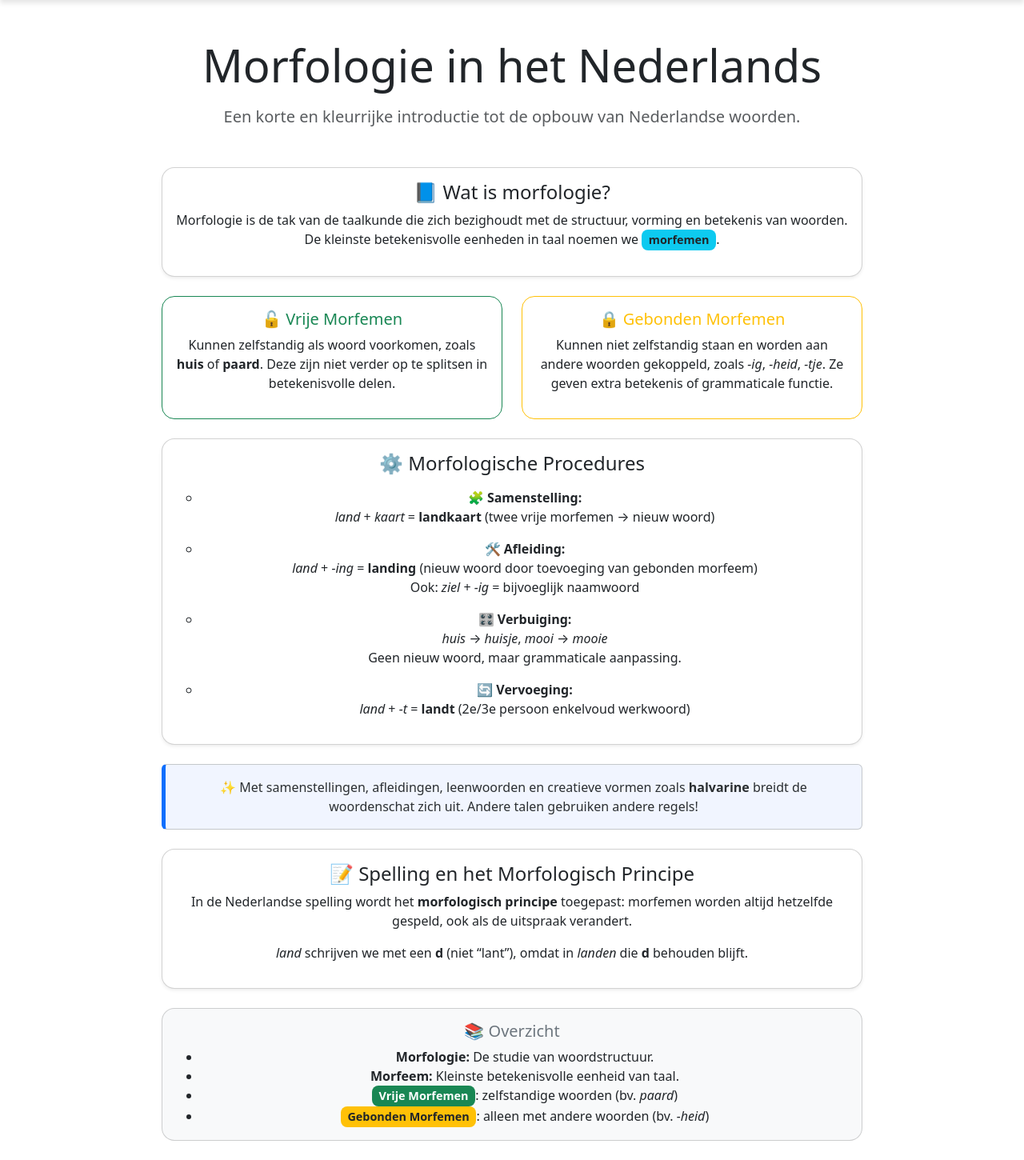
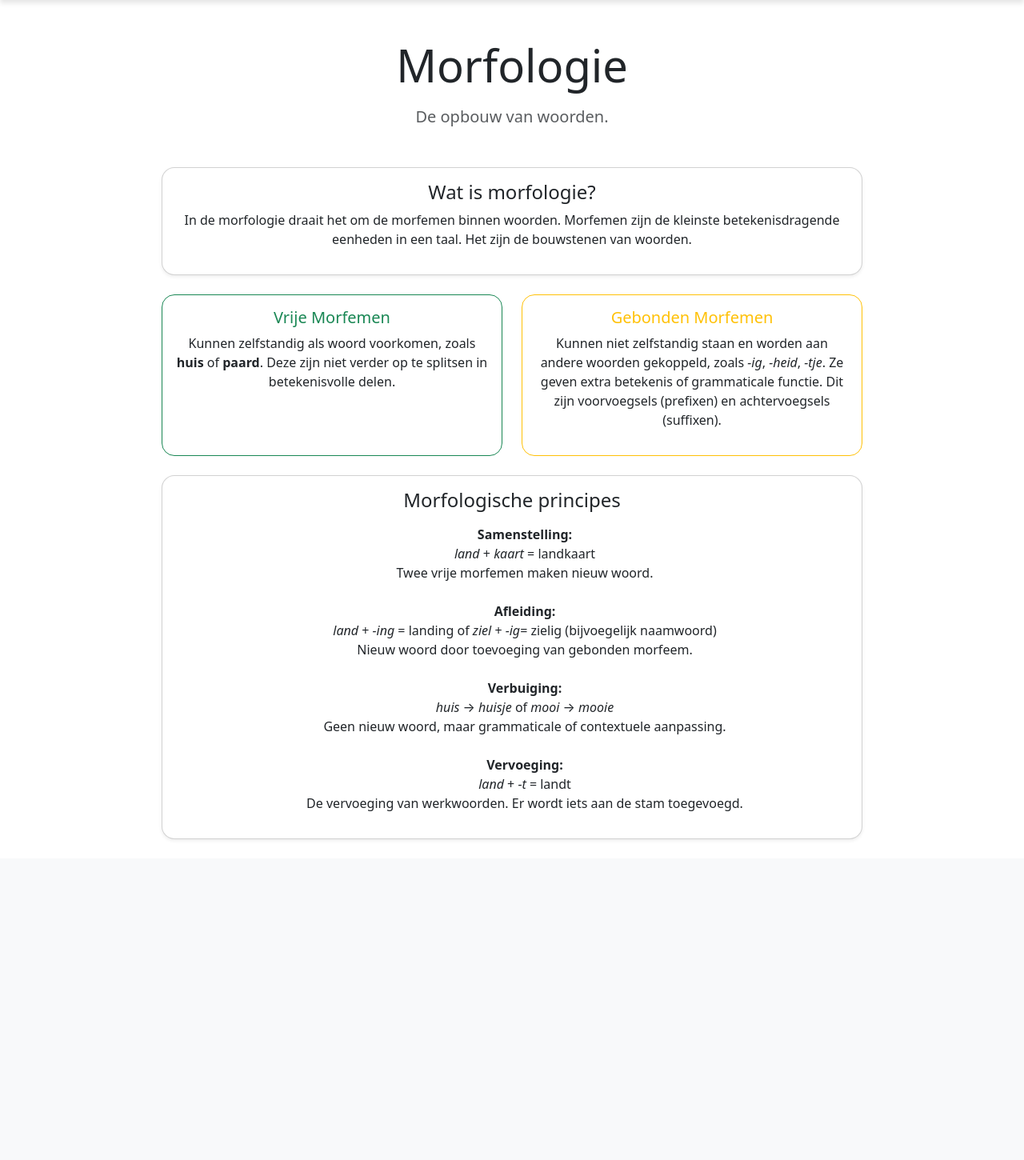
Before and after one commit to teauteau/morphology, a Django app: page /summary/ in a window 1280 px wide. Shown: the part 119-1569 px from the top of the page at 80% size. After the commit the page ends 1168 px from the top, so only its background shows below. Run offline with Django 5.2, Linux system fonts and the light colour scheme.

Commit message:
Updated texts

```diff
--- a/MorphoAi/webapp/templates/webapp/help.html
+++ b/MorphoAi/webapp/templates/webapp/help.html
@@ -6,7 +6,7 @@
     <!-- <script src="https://cdn.jsdelivr.net/npm/bootstrap@5.3.3/dist/js/bootstrap.bundle.min.js"></script> -->
 <div class="container mt-5 text-center mb-4">
     <h1 class="display-4">Veelgestelde vragen</h1>
-    <p class="lead text-muted">Hier vindt u antwoorden op de meest gestelde vragen over MorKI.</p>
+    <p class="lead text-muted">Hier vindt u de antwoorden op de meest gestelde vragen over MorKI.</p>
     <div class="accordion mt-4" id="faqAccordion">
         <div class="accordion-item">
             <h2 class="accordion-header">
@@ -110,7 +110,7 @@
             </h2>
             <div id="q9" class="accordion-collapse collapse" data-bs-parent="#faqAccordion">
                 <div class="accordion-body">
-                    Ja! MorKI biedt je de mogelijkheid om zowel de docentenversie met de opdrachten en antwoorden te downloaden als de studentenversie met enkel de opdrachten.
+                    Ja! MorKI biedt je de mogelijkheid om zowel de docentenversie met de opdrachten en antwoorden te downloaden als de leerlingversie met enkel de opdrachten.
                 </div>
             </div>
         </div>
--- a/MorphoAi/webapp/templates/webapp/home.html
+++ b/MorphoAi/webapp/templates/webapp/home.html
@@ -7,7 +7,7 @@
     <!-- <h1 class="display-3">MorKI</h1> -->
     <img src="/static/logo.png" style="width: 50%;" alt="MorKI Logo" class="navbar-brand">
     <p class="lead">
-        Een interactieve tool voor leerkrachten om hen te helpen bij het maken van opgaven
+        Een interactieve tool voor leerkrachten om hen door middel van AI te helpen bij het maken van opgaven
         op het gebied van morfologie aan de hand van een geïmporteerde tekst.
     </p>
     <div class="d-flex align-items-center">
--- a/MorphoAi/webapp/templates/webapp/lesson.html
+++ b/MorphoAi/webapp/templates/webapp/lesson.html
@@ -10,7 +10,7 @@
     <div class="row justify-content-center">
         <div class="col-lg-10">
             <p class="lead text-center">
-        	    Met deze op maat gemaakte lesvoorbereiding kunt u direct beginnen met het onderwijzen van morfologie.
+        	    Deze voorbeeldlesvoorbereiding aan de hand van het EDI-model kunt u gebruiken bij het geven van morfologielessen.
             </p>
         </div>
     </div>
--- a/MorphoAi/webapp/templates/webapp/results.html
+++ b/MorphoAi/webapp/templates/webapp/results.html
@@ -207,7 +207,7 @@ body, .dropdown, .card-body {
                         <i class="fas fa-user-graduate"></i> Leerling (opdrachten)
                     </a>
                     <a href="{% url 'download_exercises' %}?version=teacher" class="btn btn-success btn-lg">
-                        <i class="fas fa-chalkboard-teacher"></i> Docent (opdrachten en antwoorden)
+                        <i class="fas fa-chalkboard-teacher"></i> Leerkracht (opdrachten en antwoorden)
                     </a>
                 </div>
             </div>
--- a/MorphoAi/webapp/templates/webapp/summary.html
+++ b/MorphoAi/webapp/templates/webapp/summary.html
@@ -48,15 +48,14 @@
 </style>
 
 <div class="container mt-5 mb-4 fade-in">
-    <h1 class="display-4 text-center mb-3">Morfologie in het Nederlands</h1>
+    <h1 class="display-4 text-center mb-3">Morfologie</h1>
 
-    <p class="lead text-muted text-center mb-5">Een korte en kleurrijke introductie tot de opbouw van Nederlandse woorden.</p>
+    <p class="lead text-muted text-center mb-5">De opbouw van woorden.</p>
 
     <div class="card shadow-sm mb-4">
         <div class="card-body">
-            <h2 class="h4">📘 Wat is morfologie?</h2>
-            <p>Morfologie is de tak van de taalkunde die zich bezighoudt met de structuur, vorming en betekenis van woorden.
-            De kleinste betekenisvolle eenheden in taal noemen we <span class="badge bg-info text-dark">morfemen</span>.</p>
+            <h2 class="h4">Wat is morfologie?</h2>
+            <p>In de morfologie draait het om de morfemen binnen woorden. Morfemen zijn de kleinste betekenisdragende eenheden in een taal. Het zijn de bouwstenen van woorden.</p>
         </div>
     </div>
 
@@ -64,7 +63,7 @@
         <div class="col-md-6 fade-in">
             <div class="card border-success h-100">
                 <div class="card-body">
-                    <h2 class="h5 text-success">🔓 Vrije Morfemen</h2>
+                    <h2 class="h5 text-success">Vrije Morfemen</h2>
                     <p>Kunnen zelfstandig als woord voorkomen, zoals <strong>huis</strong> of <strong>paard</strong>. Deze zijn niet verder op te splitsen in betekenisvolle delen.</p>
                 </div>
             </div>
@@ -72,8 +71,8 @@
         <div class="col-md-6 fade-in">
             <div class="card border-warning h-100">
                 <div class="card-body">
-                    <h2 class="h5 text-warning">🔒 Gebonden Morfemen</h2>
-                    <p>Kunnen niet zelfstandig staan en worden aan andere woorden gekoppeld, zoals <em>-ig</em>, <em>-heid</em>, <em>-tje</em>. Ze geven extra betekenis of grammaticale functie.</p>
+                    <h2 class="h5 text-warning">Gebonden Morfemen</h2>
+                    <p>Kunnen niet zelfstandig staan en worden aan andere woorden gekoppeld, zoals <em>-ig</em>, <em>-heid</em>, <em>-tje</em>. Ze geven extra betekenis of grammaticale functie. Dit zijn voorvoegsels (prefixen) en achtervoegsels (suffixen).</p>
                 </div>
             </div>
         </div>
@@ -81,53 +80,29 @@
 
     <div class="card shadow-sm mt-4 mb-4 fade-in">
         <div class="card-body">
-            <h2 class="h4">⚙️ Morfologische Procedures</h2>
+            <h2 class="h4">Morfologische principes</h2>
             <ol class="mt-3 list-style-circle">
-                <li class="mb-3">
-                    <strong>🧩 Samenstelling:</strong><br>
-                    <em>land</em> + <em>kaart</em> = <strong>landkaart</strong> (twee vrije morfemen → nieuw woord)
-                </li>
-                <li class="mb-3">
-                    <strong>🛠️ Afleiding:</strong><br>
-                    <em>land</em> + <em>-ing</em> = <strong>landing</strong> (nieuw woord door toevoeging van gebonden morfeem)<br>
-                    Ook: <em>ziel</em> + <em>-ig</em> = bijvoeglijk naamwoord
-                </li>
-                <li class="mb-3">
-                    <strong>🎛️ Verbuiging:</strong><br>
-                    <em>huis</em> → <em>huisje</em>, <em>mooi</em> → <em>mooie</em><br>
-                    Geen nieuw woord, maar grammaticale aanpassing.
-                </li>
-                <li class="mb-3">
-                    <strong>🔄 Vervoeging:</strong><br>
-                    <em>land</em> + <em>-t</em> = <strong>landt</strong> (2e/3e persoon enkelvoud werkwoord)
-                </li>
+
+                    <strong>Samenstelling:</strong><br>
+                    <em>land</em> + <em>kaart</em> = landkaart <br> Twee vrije morfemen maken nieuw woord.
+
+                <br><br>
+                    <strong>Afleiding:</strong><br>
+                    <em>land</em> + <em>-ing</em> = landing of <em>ziel</em> + <em>-ig</em>= zielig (bijvoegelijk naamwoord) <br>
+                    Nieuw woord door toevoeging van gebonden morfeem.
+
+               <br><br>
+                    <strong>Verbuiging:</strong><br>
+                    <em>huis</em> → <em>huisje</em> of  <em>mooi</em> → <em>mooie</em><br>
+                    Geen nieuw woord, maar grammaticale of contextuele aanpassing.
+
+                <br><br>
+                    <strong>Vervoeging:</strong><br>
+                    <em>land</em> + <em>-t</em> = landt <br> De vervoeging van werkwoorden. Er wordt iets aan de stam toegevoegd.<br>
+
             </ol>
         </div>
     </div>
 
-    <div class="alert alert-secondary fade-in">
-        ✨ Met samenstellingen, afleidingen, leenwoorden en creatieve vormen zoals <strong>halvarine</strong> breidt de woordenschat zich uit.
-        Andere talen gebruiken andere regels!
-    </div>
-
-    <div class="card mt-4 shadow-sm fade-in">
-        <div class="card-body">
-            <h2 class="h4">📝 Spelling en het Morfologisch Principe</h2>
-            <p>In de Nederlandse spelling wordt het <strong>morfologisch principe</strong> toegepast: morfemen worden altijd hetzelfde gespeld, ook als de uitspraak verandert.</p>
-            <p><em>land</em> schrijven we met een <strong>d</strong> (niet “lant”), omdat in <em>landen</em> die <strong>d</strong> behouden blijft.</p>
-        </div>
-    </div>
-
-    <div class="card mt-4 bg-light fade-in">
-        <div class="card-body">
-            <h2 class="h5 text-secondary">📚 Overzicht</h2>
-            <ul class="mb-0">
-                <li><strong>Morfologie:</strong> De studie van woordstructuur.</li>
-                <li><strong>Morfeem:</strong> Kleinste betekenisvolle eenheid van taal.</li>
-                <li><span class="badge bg-success">Vrije Morfemen</span>: zelfstandige woorden (bv. <em>paard</em>)</li>
-                <li><span class="badge bg-warning text-dark">Gebonden Morfemen</span>: alleen met andere woorden (bv. <em>-heid</em>)</li>
-            </ul>
-        </div>
-    </div>
 </div>
 {% endblock %}
```
Also changed, not shown: MorphoAi/webapp/templates/webapp/about.html (+7 -7 lines), MorphoAi/db.sqlite3.
